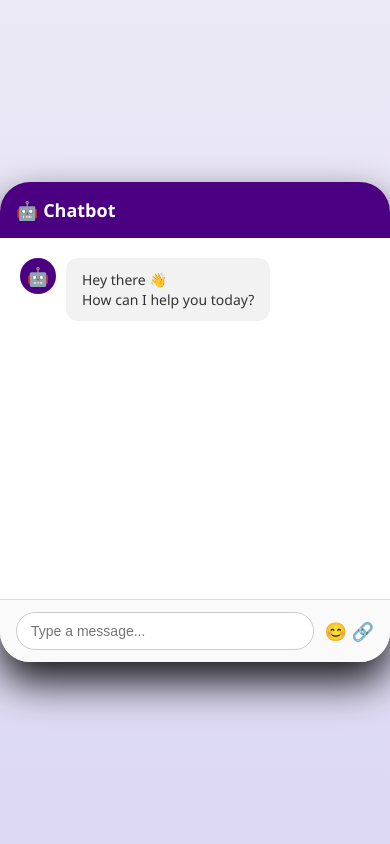
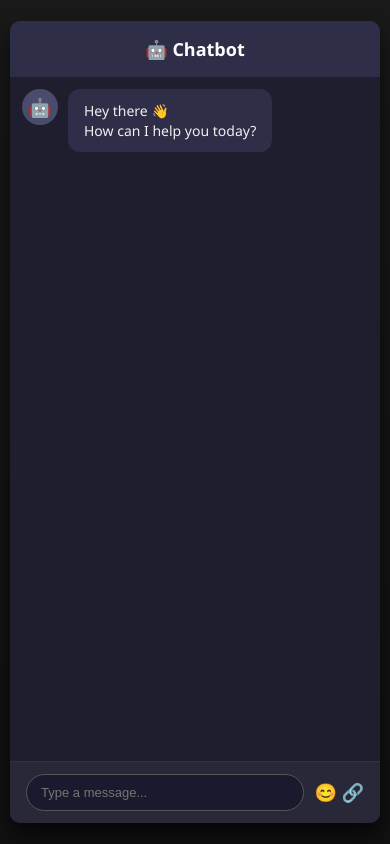
Before and after one commit to baraths-codes/customer-support-chatbot, a plain HTML site: page frontend/index.html in a window 390 px wide. Drawn offline with Linux system fonts and the light colour scheme.

Commit message:
feat: adding dark theme and more flexible

```diff
--- a/frontend/style.css
+++ b/frontend/style.css
@@ -5,33 +5,35 @@
 }
 
 body {
-    background: linear-gradient(to bottom, #ece9f6, #dcd8f3);
+  background: linear-gradient(to bottom, #1a1a1a, #121212);
   font-family: 'Segoe UI', sans-serif;
   display: flex;
   justify-content: center;
   align-items: center;
   height: 100vh;
+  color: #f0f0f0;
+  padding: 10px;
 }
 
 .chat-container {
-    height: 480px;
-    width: 480px;
-    border-radius: 30px;
-    box-shadow: 0 20px 40px rgba(0, 0, 0, 0.9);
-    background: #ffffff;
+  width: 100%;
+  max-width: 500px;
+  height: 90vh;
+  border-radius: 20px;
+  box-shadow: 0 12px 24px rgba(0, 0, 0, 0.7);
+  background: #1e1e2f;
   display: flex;
   flex-direction: column;
   overflow: hidden;
 }
 
 .chat-header {
-    background: #4B0082;
-    color: white;
+  background: #2e2e48;
+  color: #ffffff;
   padding: 16px;
   font-size: 18px;
-    font-weight: 600;
-    border-top-left-radius: 20px;
-    border-top-right-radius: 20px;
+  font-weight: bold;
+  text-align: center;
 }
 
 .chat-box {
@@ -39,8 +41,9 @@
   flex: 1;
   display: flex;
   flex-direction: column;
-    gap: 20px;
+  gap: 16px;
   overflow-y: auto;
+  scroll-behavior: smooth;
 }
 
 .message {
@@ -49,7 +52,7 @@
 }
 
 .message.bot .avatar {
-    background: #4B0082;
+  background: #4b4b6b;
   color: white;
   width: 36px;
   height: 36px;
@@ -62,12 +65,12 @@
 }
 
 .message.bot .text {
-    background: #f2f2f2;
-    color: #333;
+  background: #2e2e48;
+  color: #f0f0f0;
   padding: 12px 16px;
   border-radius: 12px;
-    max-width: 70%;
-    font-size: 14px;
+  max-width: 75%;
+  font-size: 15px;
   line-height: 1.4;
 }
 
@@ -76,12 +79,12 @@
 }
 
 .message.user .text {
-    background: #4B0082;
+  background: #5b5be6;
   color: white;
   padding: 12px 16px;
   border-radius: 16px;
-    max-width: 70%;
-    font-size: 14px;
+  max-width: 75%;
+  font-size: 15px;
   line-height: 1.4;
   margin-left: auto;
 }
@@ -90,28 +93,31 @@
   display: flex;
   align-items: center;
   padding: 12px 16px;
-    border-top: 1px solid #ddd;
-    background: #fafafa;
+  border-top: 1px solid #333;
+  background: #282838;
 }
 
 .chat-input input {
   flex: 1;
   padding: 10px 14px;
   border-radius: 20px;
-    border: 1px solid #ccc;
+  border: 1px solid #555;
+  background: #1a1a2f;
+  color: white;
   font-size: 14px;
   outline: none;
-    transition: border 0.3s;
+  transition: border 0.3s, background 0.3s;
 }
 
 .chat-input input:focus {
-    border-color: #5c5be5;
+  border-color: #5b5be6;
+  background: #202040;
 }
 
 .chat-input .icons {
   font-size: 18px;
   margin-left: 10px;
-    color: #888;
+  color: #aaa;
   user-select: none;
 }
 
@@ -122,14 +128,14 @@
   justify-content: center;
   gap: 5px;
   padding: 10px 12px;
-    background: #e3e3e3;
+  background: #333;
   border-radius: 12px;
 }
 
 .typing-indicator span {
   width: 6px;
   height: 6px;
-    background: #777;
+  background: #bbb;
   border-radius: 50%;
   animation: blink 1.4s infinite;
 }
@@ -150,3 +156,26 @@
     opacity: 1;
   }
 }
+
+/* Responsive behavior */
+@media (max-width: 600px) {
+  .chat-container {
+    width: 100%;
+    height: 95vh;
+    border-radius: 10px;
+  }
+
+  .chat-box {
+    padding: 12px;
+    gap: 12px;
+  }
+
+  .chat-input input {
+    font-size: 13px;
+  }
+
+  .message.bot .text,
+  .message.user .text {
+    font-size: 14px;
+  }
+}
```
Lines whose indentation alone changed are shown as unchanged.
